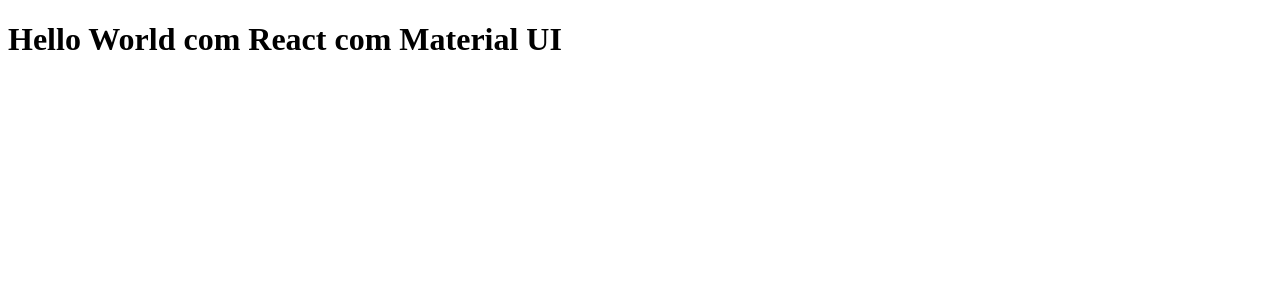
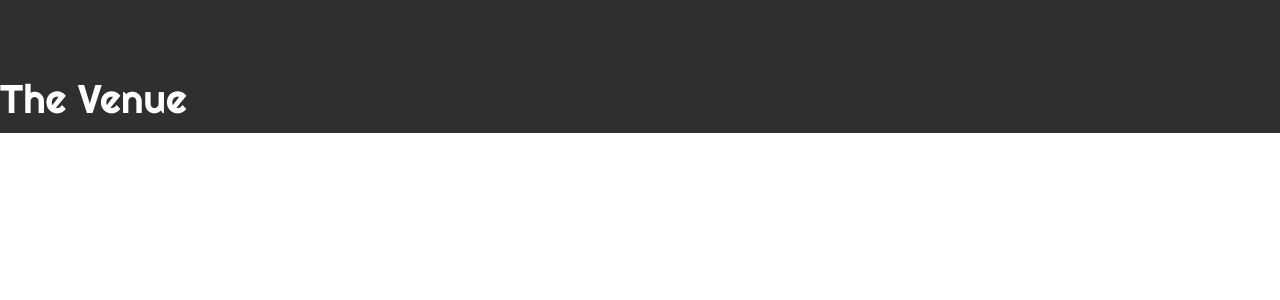
Before and after one commit to renatoguara2020/the_avenue_app, a React (Create React App) app: page / in a window 1280 px wide. Shown: the top 300 px of the page. Built offline with nearby package versions, Linux system fonts and the light colour scheme; a web font is replaced by a local one.

Commit message:
commit changes

```diff
--- a/src/App.js
+++ b/src/App.js
@@ -1,9 +1,12 @@
-
+import React from 'react';
+import './resources/styles.css';
+import Header from './components/header_footer/Header';
 
 const  App = () => {
   return (
     <div className="App">
        <h1>Hello World com React com Material UI</h1>
+       <Header />
     </div>
   );
 }
--- /dev/null
+++ b/src/components/header_footer/Header.js
@@ -0,0 +1,25 @@
+import React from 'react';
+import { Fragment } from 'react';
+import {AppBar,Toolbar,iconButton } from '@material-ui/core';
+import MenuIcon from '@material-ui/icons/Menu';
+
+
+
+const Header = () =>{
+
+
+    return(
+
+        <AppBar position="fixed" style={{backgroundColor: '#2f2f2f', boxShadow:'none', padding: '10px 0px'}}>
+
+        <Toolbar>
+
+        </Toolbar>
+           <div className="header_logo">
+             <div className="font_righteous header_logo_venue">The Venue</div>
+           </div>
+        </AppBar>
+    )
+}
+
+export default Header;
```
Also changed, not shown: src/components/header_footer/Footer.js (added).
